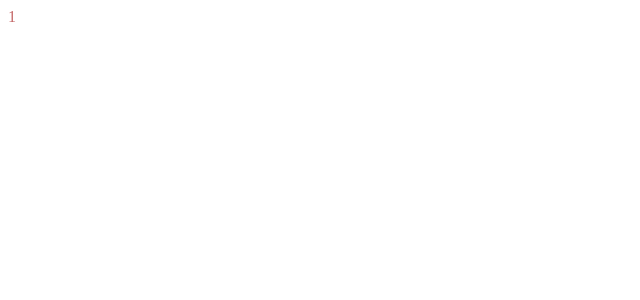
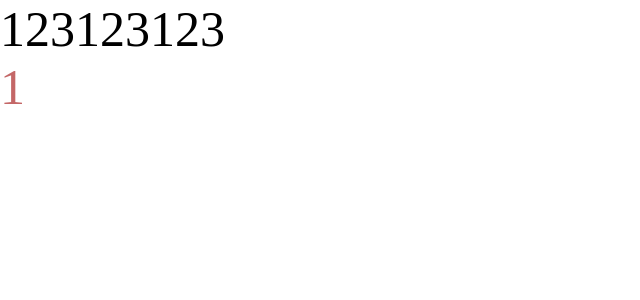
Before and after one commit to teploniweta/petproject, a React app: page / in a window 1280 px wide. Shown: the top 300 px of the page, without its empty margins (0-640 px from the left). Built offline with nearby package versions, Linux system fonts and the light colour scheme.

Commit message:
add css modules

```diff
--- a/package.json
+++ b/package.json
@@ -28,6 +28,7 @@
     "@types/webpack-dev-server": "^4.7.2",
     "css-loader": "^6.6.0",
     "html-webpack-plugin": "^5.5.0",
+    "mini-css-extract-plugin": "^2.5.3",
     "sass": "^1.49.9",
     "sass-loader": "^12.6.0",
     "style-loader": "^3.3.1",
--- /dev/null
+++ b/src/App.tsx
@@ -0,0 +1,11 @@
+import { Counter } from "./components/Counter";
+import './index.scss';
+
+export const App = () => {
+  return (
+    <div className="app">
+      123123123
+      <Counter />
+    </div>
+  )
+}
--- a/src/components/Counter.tsx
+++ b/src/components/Counter.tsx
@@ -1,5 +1,5 @@
 import { useState } from "react";
-import './Counter.scss';
+import classes from './Counter.module.scss';
 
 export const Counter = () => {
   const [count, setCount] = useState(1);
@@ -9,7 +9,7 @@ export const Counter = () => {
   };
 
   return (
-    <div className="counter" onClick={addCount}>
+    <div className={classes.counter}onClick={addCount}>
       {count}
     </div>
   )
--- /dev/null
+++ b/src/index.scss
@@ -0,0 +1,9 @@
+* {
+  margin: 0;
+  padding: 0;
+  box-sizing: border-box;
+}
+
+.app {
+  font-size: 50px;
+}
--- a/src/index.tsx
+++ b/src/index.tsx
@@ -1,7 +1,7 @@
 import { render } from "react-dom";
-import { Counter } from "./components/Counter";
+import { App } from "./App";
 
 render(
-  <div><Counter /></div>,
+  <App />,
   document.getElementById('root')
 )
--- a/src/test.ts
+++ /dev/null
@@ -1,4 +0,0 @@
-export function someFn(arg: number): string {
-  console.log(123, 222);
-  return '';
-};
```
Also changed, not shown: src/global.d.ts (added, +7 -0 lines), src/components/Counter.module.scss (renamed from src/components/Counter.scss), 3 other files (tests, documents, lock files or other folders).
